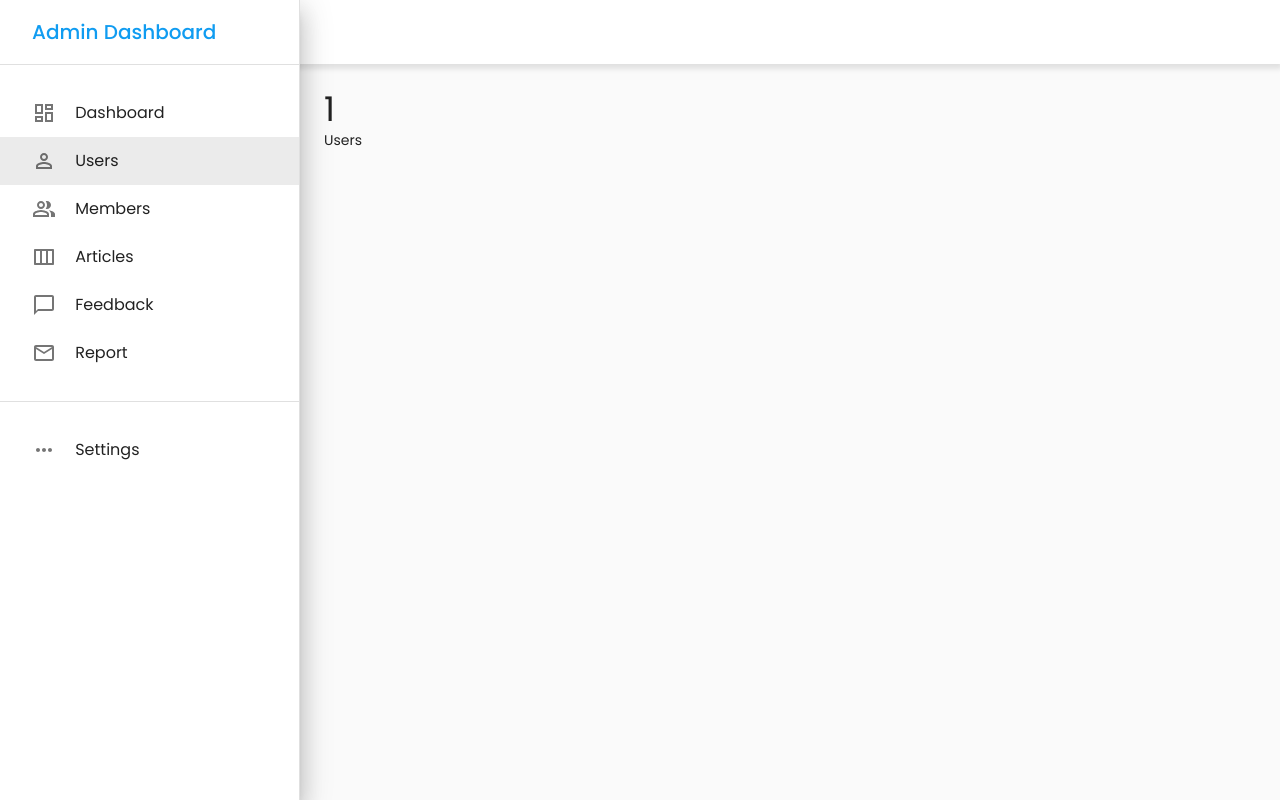
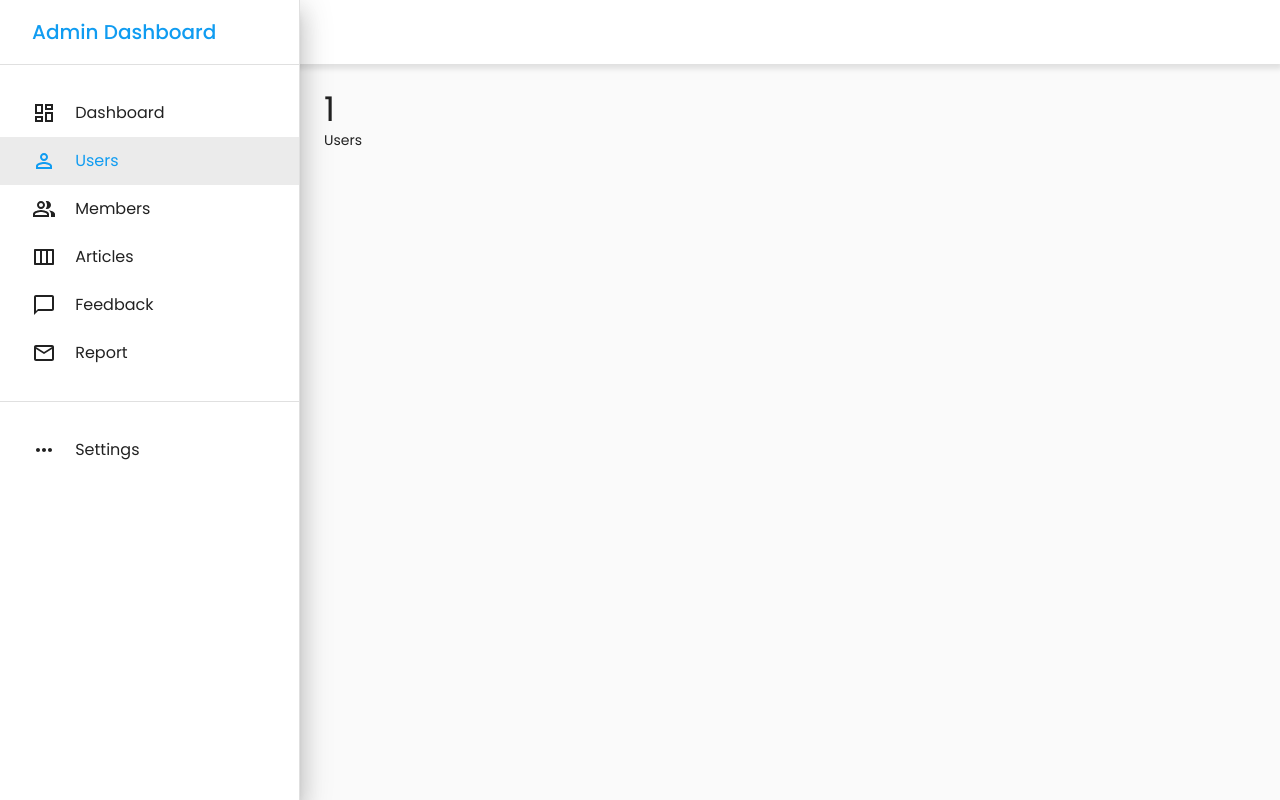
Before and after one commit to akathecoder/admin-dashboard-ts, a React (Create React App) app: page /dashboard in a window 1280 px wide. Built offline with nearby package versions, Linux system fonts and the light colour scheme.

Commit message:
Added Accent color to selected tab in sidebar - couldn't remove default bgcolor from selected tab

```diff
--- a/src/components/Sidebar.tsx
+++ b/src/components/Sidebar.tsx
@@ -53,6 +53,11 @@ const useStyles = makeStyles((theme: Theme) =>
             minWidth: 'unset',
             marginRight: '1.2rem',
             marginLeft: '1rem',
+            color: 'inherit',
+        },
+        selected: {
+            color: COLORS.AccentBlue,
+            backgroundColor: 'none',
         },
     }),
 );
@@ -127,6 +132,9 @@ const Sidebar: React.FC<SidebarProps> = ({ selectedDrawerListItem, setSelectedDr
                         key={item.name}
                         onClick={() => setSelectedDrawerListItem(item.id)}
                         selected={item.id === selectedDrawerListItem}
+                        classes={{
+                            selected: classes.selected,
+                        }}
                     >
                         <ListItemIcon className={classes.icon}>{item.icon}</ListItemIcon>
                         <ListItemText primary={item.name} key={index} />
@@ -139,6 +147,9 @@ const Sidebar: React.FC<SidebarProps> = ({ selectedDrawerListItem, setSelectedDr
                     button
                     onClick={() => setSelectedDrawerListItem(sideBarIndexes.Settings)}
                     selected={sideBarIndexes.Settings === selectedDrawerListItem}
+                    classes={{
+                        selected: classes.selected,
+                    }}
                 >
                     <ListItemIcon className={classes.icon}>
                         <MoreHorizOutlined />
```
